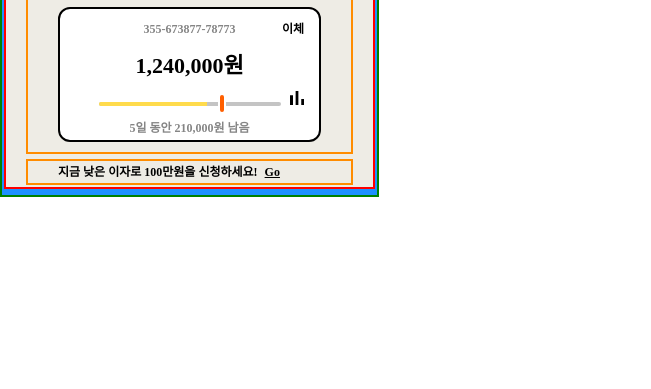
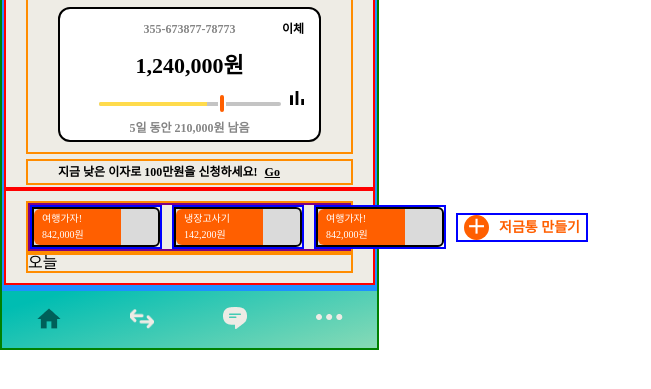
Before and after one commit to jjunghoo/toy-project, a plain HTML site: page index.html in a window 1280 px wide. Shown: the part 75-464 px from the top of the page, without its empty margins (0-651 px from the left). Drawn offline with nearby package versions, Linux system fonts and the light colour scheme.

Commit message:
add nav and class content__money-box

```diff
--- a/index.html
+++ b/index.html
@@ -14,169 +14,8 @@
 
     <!-- Google Material Icons -->
     <link rel="stylesheet" href="https://fonts.googleapis.com/icon?family=Material+Icons">
-    <style>
 
-        /* COMMON */
-        .inner {
-            margin: 0 auto;
-            position: relative;
-        }
-        p {
-            color: #858585;
-            font-size: 12px;
-            font-weight: bold;
-        }
-
-
-
-        body {
-            width: 375px;
-            border: 2px solid green;
-        }
-        main {
-            margin: 0 auto;
-            background: #EEECE5;
-        }
-        section {
-            border: 2px solid dodgerblue;
-
-        }
-        section .account {
-            border: 2px solid red;
-            padding: 2px 20px;
-        }
-        section .account > .account__header {
-            border: 2px solid darkorange;
-            display: flex;
-            justify-content: space-between;
-            align-items: center;
-            font-weight: bold;
-        }
-        section .account > .account__header > img {
-            margin-left: 6px;
-        }
-        section .account > .account__header > h3 {
-            margin-left: 12px;
-        }
-        section .account > .account__header > .icons {
-            border: 2px solid black;
-            display: flex;
-            justify-content: center;
-            align-items: center;
-        }
-        section .account > .account__header > .icons > .easy_payment_wrap {
-            margin-right: 12px;
-            position: relative;
-        }
-        section .account > .account__header > .icons > .easy_payment_wrap::after {
-            content: '';
-            clear: both;
-            display: block;
-            width: 17px;
-            border: 1px solid #FF5F00;
-            background-color: #FF5F00;
-            position: absolute;
-            top: 10px;
-            left: 2px;
-        }
-        section .account__main {
-            border: 2px solid darkorange;
-            padding: 10px 20px;
-            margin-top: 15px;
-        }
-        section .account__main > .account__main__status_board {
-            width: 259px;
-            border: 2px solid black;
-            background-color: #fff;
-            display: flex;
-            flex-direction: column;
-            /* justify-content: center; */
-            align-items: center;
-            padding: 14px 0 6px;
-            border-radius: 12px;
-        }
-        section .account__main > .account__main__status_board p {
-            /* color: #858585; */
-            /* font-weight: bold; */
-        }
-        section .account__main > .account__main__status_board
-        .account__main__account_balance {
-            font-size: 22px;
-            font-weight: bold;
-            /* display: inline-block; */
-            margin: 20px 0 25px 0;
-        }
-        section .account__main > .account__main__status_board
-        .account__main__account_check {
-            width: 202px;
-            /* border: 1px solid black; */
-            position: relative;
-            margin-bottom: 16px;
-        }
-        section .account__main > .account__main__status_board
-        .account__main__account_check .total_limit {
-            width: 182px;
-            height: 4px;
-            background-color: #C4C4C4;
-            border-radius: 5px;
-            margin: 0 auto;
-        }
-        section .account__main > .account__main__status_board
-        .account__main__account_check .usage_limit {
-            width: 108px;
-            height: 4px;
-            background-color: #FFDB4C;
-            border-radius: 5px 0 0 5px;
-        }
-        section .account__main > .account__main__status_board
-        .account__main__account_check .limit_line_wrap {
-            width: 4px;
-            height: 17px;
-            position: absolute;
-            top: -9px;
-            right: 65px;
-            border: 2px solid #fff;
-            border-radius: 2px;
-            background-color: #fff;
-        }
-        section .account__main > .account__main__status_board
-        .account__main__account_check .limit_line {
-            width: 4px;
-            height: 17px;
-            background: #FF5F00;
-            border-radius: 2px;
-        }
-        section .account__main > .account__main__status_board .remittance {
-            text-decoration: none;
-            color: black;
-            font-weight: bold;
-            font-size: 12px;
-            position: absolute;
-            top: 14px;
-            right: 15px;
-        }
-        section .account__main > .account__main__status_board .graph {
-            position: absolute;
-            bottom: 32px;
-            right: 15px;
-        }
-
-        section .account > .account__ad {
-            border: 2px solid darkorange;
-            margin-top: 5px;
-            font-size: 12px;
-            font-weight: bold;
-            padding: 5px 0;
-        }
-        section .account > .account__ad li {
-            margin-left: 30px;
-        }
-        section .account > .account__ad .ad_move {
-            color: black;
-            margin-left: 7px;
-            text-align: center;
-        }
-    </style>
+    <link rel="stylesheet" href="style.css">
 </head>
 <body>
     <main>
@@ -223,14 +62,56 @@
             </div>
 
 
+
             <div class="contents">
+
                 <div class="contents__money-box">
-                    <ul></ul>
+                    <ul>
+                        <li>
+                            <div class="saving_box">
+                                <div class="savings">
+                                    <p>여행가자!</p>
+                                    <p>842,000원</p>
+                                </div>
+                            </div>
+                        </li>
+                        <li>
+                            <div class="saving_box">
+                                <div class="savings">
+                                    <p>냉장고사기</p>
+                                    <p>142,200원</p>
+                                </div>
+                            </div>
+                        </li>
+                        <li>
+                            <div class="saving_box">
+                                <div class="savings">
+                                    <p>여행가자!</p>
+                                    <p>842,000원</p>
+                                </div>
+                            </div>
+                        </li>
+                        <li class="add_saving_box">
+                            <div class="plus_wrap">
+                                <span class="material-icons">add</span>
+                            </div>
+                            <span>저금통 만들기</span>
+                        </li>
+                    </ul>
                 </div>
+
+
                 <ul class="contents__history">
-                    <ul></ul>
+                    <ul>
+                        <li>
+                            <span>오늘</span>
+                        </li>
+                    </ul>
                 </ul>
+
             </div>
+
+
 
         </section>
 
@@ -251,8 +132,22 @@
         </section>
 
 
-        <!-- nav -->
-        <nav></nav>
+        <!-- NAV -->
+        <nav>
+            <div class="home">
+                <img src="/images/home.png" alt="home 이미지">
+            </div>
+            <div class="group">
+                <img src="/images/group.png" alt="group 이미지">
+            </div>
+            <div class="message">
+                <img src="/images/message.png" alt="message 이미지">
+            </div>
+            <div class="more">
+                <img src="/images/more.png" alt="more 이미지">
+            </div>
+        </nav>
+
 
     </main>
 </body>
--- /dev/null
+++ b/style.css
@@ -0,0 +1,273 @@
+  /* COMMON */
+  .inner {
+    margin: 0 auto;
+    position: relative;
+}
+p {
+    color: #858585;
+    font-size: 12px;
+    font-weight: bold;
+}
+
+
+
+body {
+    width: 375px;
+    border: 2px solid green;
+}
+main {
+    margin: 0 auto;
+    background: #EEECE5;
+}
+section {
+    border: 2px solid dodgerblue;
+
+}
+section .account {
+    border: 2px solid red;
+    padding: 2px 20px;
+}
+section .account > .account__header {
+    border: 2px solid darkorange;
+    display: flex;
+    justify-content: space-between;
+    align-items: center;
+    font-weight: bold;
+}
+section .account > .account__header > img {
+    margin-left: 6px;
+}
+section .account > .account__header > h3 {
+    margin-left: 12px;
+}
+section .account > .account__header > .icons {
+    border: 2px solid black;
+    display: flex;
+    justify-content: center;
+    align-items: center;
+}
+section .account > .account__header > .icons > .easy_payment_wrap {
+    margin-right: 12px;
+    position: relative;
+}
+section .account > .account__header > .icons > .easy_payment_wrap::after {
+    content: '';
+    clear: both;
+    display: block;
+    width: 17px;
+    border: 1px solid #FF5F00;
+    background-color: #FF5F00;
+    position: absolute;
+    top: 10px;
+    left: 2px;
+}
+section .account__main {
+    border: 2px solid darkorange;
+    padding: 10px 20px;
+    margin-top: 15px;
+}
+section .account__main > .account__main__status_board {
+    width: 259px;
+    border: 2px solid black;
+    background-color: #fff;
+    display: flex;
+    flex-direction: column;
+    /* justify-content: center; */
+    align-items: center;
+    padding: 14px 0 6px;
+    border-radius: 12px;
+}
+section .account__main > .account__main__status_board p {
+    /* color: #858585; */
+    /* font-weight: bold; */
+}
+section .account__main > .account__main__status_board
+.account__main__account_balance {
+    font-size: 22px;
+    font-weight: bold;
+    /* display: inline-block; */
+    margin: 20px 0 25px 0;
+}
+section .account__main > .account__main__status_board
+.account__main__account_check {
+    width: 202px;
+    /* border: 1px solid black; */
+    position: relative;
+    margin-bottom: 16px;
+}
+section .account__main > .account__main__status_board
+.account__main__account_check .total_limit {
+    width: 182px;
+    height: 4px;
+    background-color: #C4C4C4;
+    border-radius: 5px;
+    margin: 0 auto;
+}
+section .account__main > .account__main__status_board
+.account__main__account_check .usage_limit {
+    width: 108px;
+    height: 4px;
+    background-color: #FFDB4C;
+    border-radius: 5px 0 0 5px;
+}
+section .account__main > .account__main__status_board
+.account__main__account_check .limit_line_wrap {
+    width: 4px;
+    height: 17px;
+    position: absolute;
+    top: -9px;
+    right: 65px;
+    border: 2px solid #fff;
+    border-radius: 2px;
+    background-color: #fff;
+}
+section .account__main > .account__main__status_board
+.account__main__account_check .limit_line {
+    width: 4px;
+    height: 17px;
+    background: #FF5F00;
+    border-radius: 2px;
+}
+section .account__main > .account__main__status_board .remittance {
+    text-decoration: none;
+    color: black;
+    font-weight: bold;
+    font-size: 12px;
+    position: absolute;
+    top: 14px;
+    right: 15px;
+}
+section .account__main > .account__main__status_board .graph {
+    position: absolute;
+    bottom: 32px;
+    right: 15px;
+}
+
+section .account > .account__ad {
+    border: 2px solid darkorange;
+    margin-top: 5px;
+    font-size: 12px;
+    font-weight: bold;
+    padding: 5px 0;
+}
+section .account > .account__ad li {
+    margin-left: 30px;
+}
+section .account > .account__ad .ad_move {
+    color: black;
+    margin-left: 7px;
+    text-align: center;
+}
+section .contents {
+    border: 2px solid red;
+    padding: 10px 20px;
+}
+section .contents .contents__money-box {
+    border: 2px solid darkorange;
+}
+section .contents .contents__money-box ul {
+    border: 2px solid purple;
+    display: flex;
+    /* justify-content: center; */
+    align-items: center;
+    /* overflow: hidden; */
+
+}
+section .contents .contents__money-box ul li {
+    border: 2px solid blue;
+    width: 128px;
+    margin-right: 10px;
+    flex: 0 0 auto;
+}
+section .contents .contents__money-box .saving_box {
+    border: 2px solid black;
+    background-color: #dadada;
+    border-radius: 0px 6px 6px 0px;
+}
+section .contents .contents__money-box .saving_box .savings {
+    width: 77px;
+    /* display: block; */
+    background-color: #FF5F00;
+    border-radius: 6px 0px 0px 6px;
+    padding: 2px 5px;
+}
+section .contents .contents__money-box .saving_box .savings p {
+    color: #fff;
+    font-size: 10px;
+    font-weight: 300;
+    padding: 3px;
+}
+section .contents .contents__money-box .add_saving_box {
+    display: flex;
+    justify-content: center;
+    align-items: center;
+    flex-shrink: 0;
+}
+section .contents .contents__money-box .add_saving_box > .plus_wrap {
+    width: 25px;
+    height: 25px;
+    background: #FF5F00;
+    border-radius: 50%;
+    margin-right: 10px;
+    display: flex;
+    justify-content: center;
+    align-items: center;
+}
+section .contents .contents__money-box .add_saving_box > .plus_wrap span {
+    color: #fff;
+    font-size: 1.6em;
+
+}
+section .contents .contents__money-box .add_saving_box > span {
+    font-size: 14px;
+    font-weight: bold;
+    color: #FF5F00;
+    margin-top: 1px;
+
+}
+
+section .contents > .contents__history {
+    border: 2px solid darkorange;
+
+}
+
+
+
+
+
+
+
+/* NAV */
+nav {
+    background: linear-gradient(163.63deg, #00BDB2 11.35%, #C4E7B8 139.96%);
+    display: flex;
+    justify-content: space-around;
+    align-items: center;
+    padding: 15px 0;
+}
+nav .home {
+    background-image: url('/images/home_bg.png');
+}
+nav .home img {
+    width: 24px;
+    height: 21px;
+    object-fit: cover;
+}
+nav .group img {
+    margin-top: 7px;
+    width: 24px;
+    height: 21px;
+    object-fit: cover;
+}
+nav .group img {
+    margin-top: 2px;
+    width: 24px;
+    height: 22px;
+    object-fit: cover;
+}
+nav .more img {
+    margin-bottom: 5px;
+    width: 27px;
+    height: 6px;
+    object-fit: cover;
+}
```
Also changed, not shown: images/group.png (added), images/home.png (added), images/home_bg.png (added), images/message.png (added), images/more.png (added), images/저금통 추가.jpg (added).
